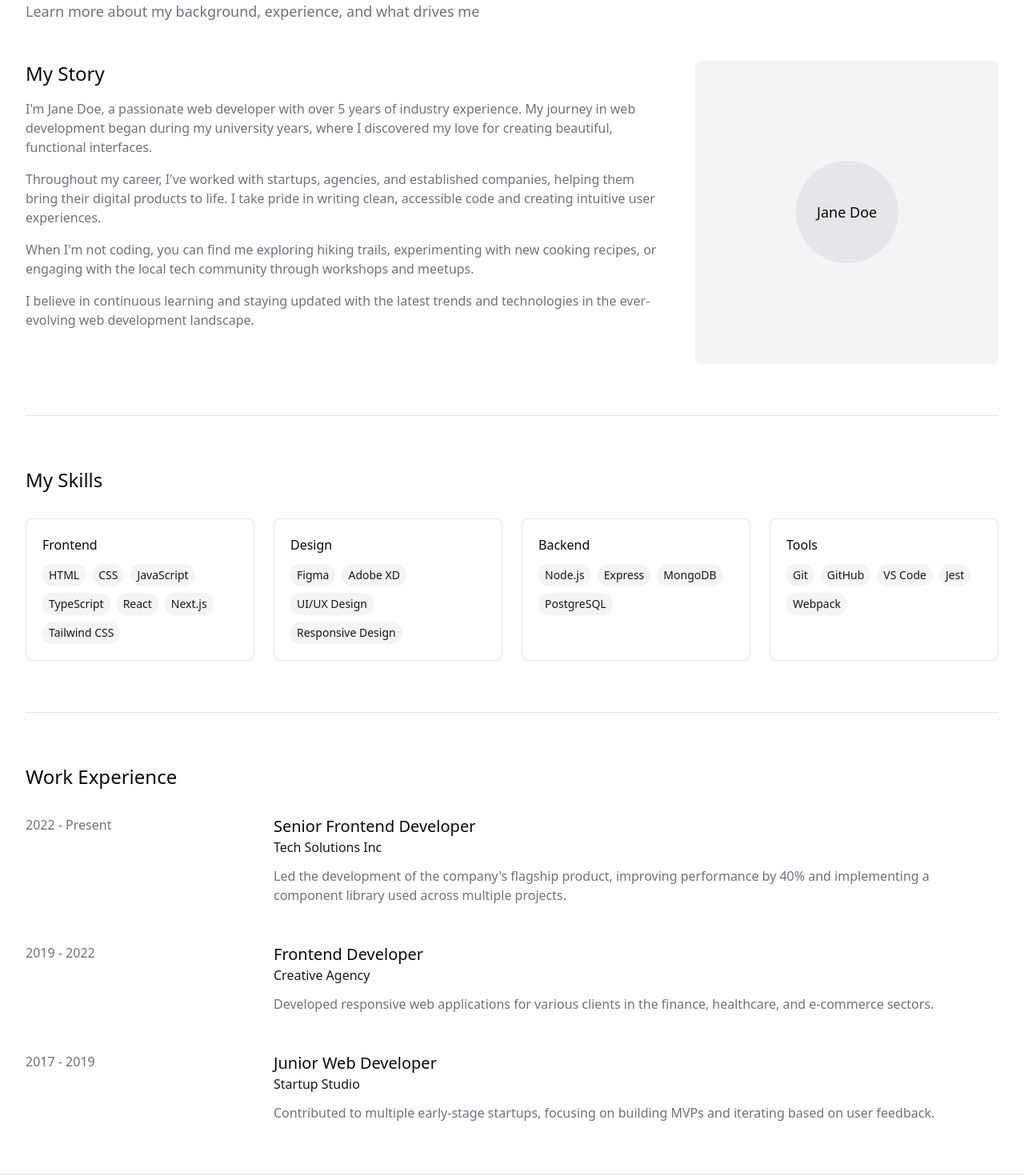
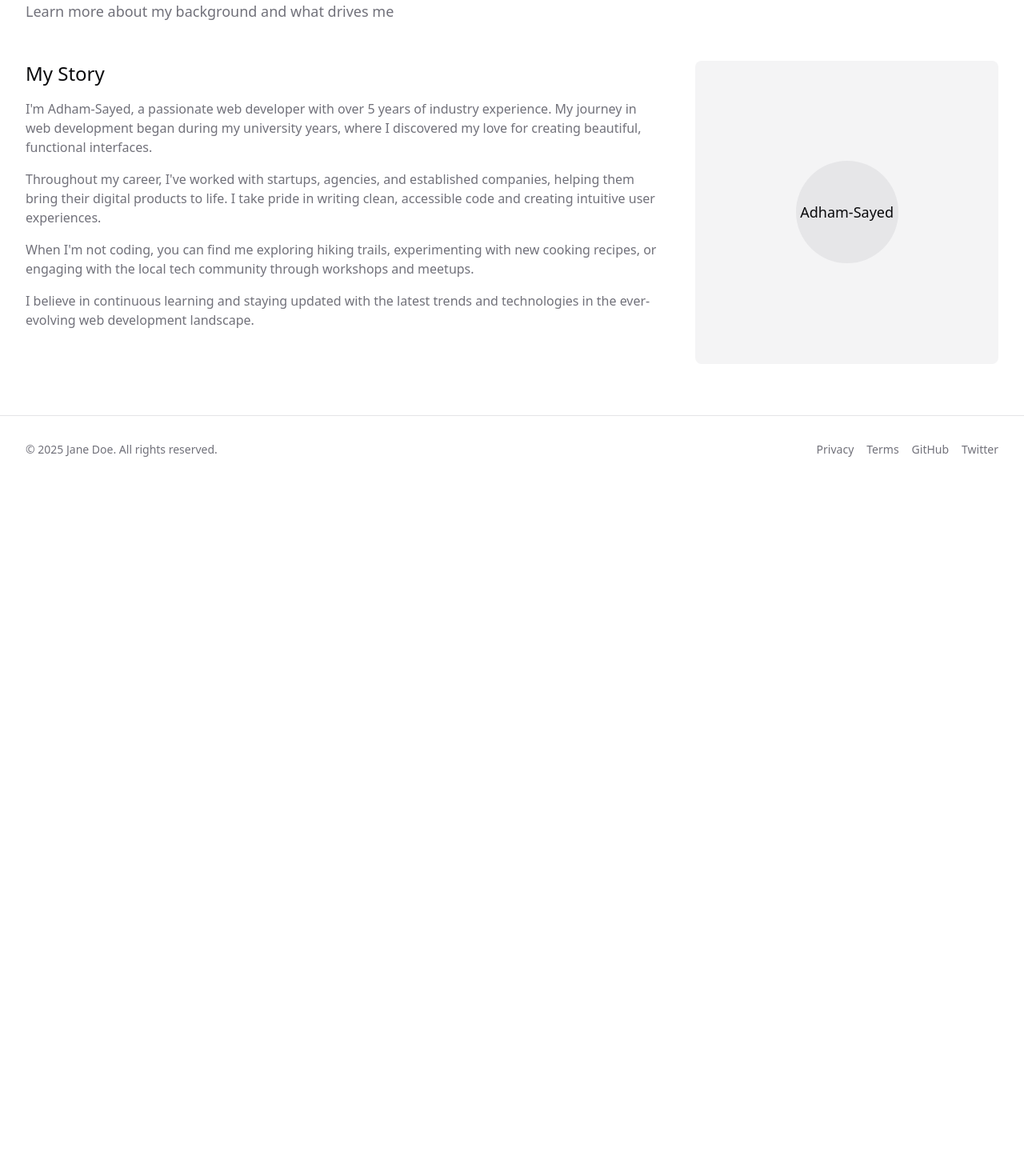
Before and after one commit to adhambnsayed/quiet-theme-glow, a React (Vite) app: page /about in a window 1280 px wide. Shown: the part 160-1630 px from the top of the page at 80% size. After the commit the page ends 800 px from the top, so only its background shows below. Built offline with nearby package versions, Linux system fonts and the light colour scheme.

Commit message:
Refactor portfolio to Adham-Sayed
Update portfolio to reflect Adham-Sayed's information, remove skills and experience sections, and modify project details.
</

```diff
--- a/index.html
+++ b/index.html
@@ -6,7 +6,7 @@
     <meta name="viewport" content="width=device-width, initial-scale=1.0" />
     <title>Adham-Sayed - Personal Portfolio</title>
     <meta name="description" content="Personal portfolio of Adham-Sayed - Web developer and designer" />
-    <meta name="author" content="Jane Doe" />
+    <meta name="author" content="Adham-Sayed" />
 
     <meta property="og:title" content="Adham-Sayed - Personal Portfolio" />
     <meta property="og:description" content="Personal portfolio of Adham-Sayed - Web developer and designer" />
@@ -14,7 +14,7 @@
     <meta property="og:image" content="https://lovable.dev/opengraph-image-p98pqg.png" />
 
     <meta name="twitter:card" content="summary_large_image" />
-    <meta name="twitter:site" content="@janedoe" />
+    <meta name="twitter:site" content="@adhamsayed" />
     <meta name="twitter:image" content="https://lovable.dev/opengraph-image-p98pqg.png" />
   </head>
 
--- a/src/components/home/hero-section.tsx
+++ b/src/components/home/hero-section.tsx
@@ -8,7 +8,7 @@ export function HeroSection() {
       <div className="page-container">
         <div className="max-w-3xl mx-auto text-center">
           <h1 className="text-4xl sm:text-5xl md:text-6xl font-bold tracking-tight mb-6">
-            Hi, I'm <span className="text-primary">Jane Doe</span>
+            Hi, I'm <span className="text-primary">Adham-Sayed</span>
           </h1>
           <p className="text-xl text-muted-foreground mb-8 leading-relaxed">
             A passionate web developer building beautiful interfaces and experiences.
--- a/src/components/layout/navbar.tsx
+++ b/src/components/layout/navbar.tsx
@@ -35,7 +35,7 @@ export function Navbar() {
     >
       <div className="page-container flex items-center justify-between h-16 sm:h-20">
         <Link to="/" className="text-lg sm:text-xl font-medium">
-          <span className="text-primary">Jane Doe</span>
+          <span className="text-primary">Adham-Sayed</span>
         </Link>
 
         <nav className="hidden md:flex items-center space-x-1">
--- a/src/pages/About.tsx
+++ b/src/pages/About.tsx
@@ -2,40 +2,12 @@
 import { SectionHeading } from "@/components/layout/section-heading";
 
 export default function About() {
-  const skills = [
-    { category: "Frontend", items: ["HTML", "CSS", "JavaScript", "TypeScript", "React", "Next.js", "Tailwind CSS"] },
-    { category: "Design", items: ["Figma", "Adobe XD", "UI/UX Design", "Responsive Design"] },
-    { category: "Backend", items: ["Node.js", "Express", "MongoDB", "PostgreSQL"] },
-    { category: "Tools", items: ["Git", "GitHub", "VS Code", "Jest", "Webpack"] },
-  ];
-
-  const experiences = [
-    {
-      title: "Senior Frontend Developer",
-      company: "Tech Solutions Inc",
-      period: "2022 - Present",
-      description: "Led the development of the company's flagship product, improving performance by 40% and implementing a component library used across multiple projects."
-    },
-    {
-      title: "Frontend Developer",
-      company: "Creative Agency",
-      period: "2019 - 2022",
-      description: "Developed responsive web applications for various clients in the finance, healthcare, and e-commerce sectors."
-    },
-    {
-      title: "Junior Web Developer",
-      company: "Startup Studio",
-      period: "2017 - 2019",
-      description: "Contributed to multiple early-stage startups, focusing on building MVPs and iterating based on user feedback."
-    },
-  ];
-
   return (
     <div className="pt-28">
       <div className="page-container">
         <SectionHeading
           title="About Me"
-          subtitle="Learn more about my background, experience, and what drives me"
+          subtitle="Learn more about my background and what drives me"
           align="left"
         />
 
@@ -44,7 +16,7 @@ export default function About() {
             <h3 className="text-2xl font-medium mb-4">My Story</h3>
             <div className="space-y-4 text-muted-foreground">
               <p>
-                I'm Jane Doe, a passionate web developer with over 5 years of industry experience. My journey
+                I'm Adham-Sayed, a passionate web developer with over 5 years of industry experience. My journey
                 in web development began during my university years, where I discovered my love for creating
                 beautiful, functional interfaces.
               </p>
@@ -67,49 +39,9 @@ export default function About() {
           <div>
             <div className="aspect-square bg-secondary rounded-lg flex items-center justify-center">
               <div className="w-32 h-32 rounded-full bg-muted-foreground/10 flex items-center justify-center">
-                <span className="text-lg font-medium">Jane Doe</span>
+                <span className="text-lg font-medium">Adham-Sayed</span>
               </div>
             </div>
-          </div>
-        </div>
-
-        <hr className="my-16" />
-
-        <div className="mb-16">
-          <h3 className="text-2xl font-medium mb-8">My Skills</h3>
-          <div className="grid sm:grid-cols-2 md:grid-cols-4 gap-6">
-            {skills.map((skill, index) => (
-              <div key={index} className="border rounded-lg p-5">
-                <h4 className="font-medium mb-3">{skill.category}</h4>
-                <div className="flex flex-wrap gap-2">
-                  {skill.items.map((item, i) => (
-                    <span key={i} className="text-sm px-2 py-1 bg-secondary rounded-full text-secondary-foreground">
-                      {item}
-                    </span>
-                  ))}
-                </div>
-              </div>
-            ))}
-          </div>
-        </div>
-
-        <hr className="my-16" />
-
-        <div>
-          <h3 className="text-2xl font-medium mb-8">Work Experience</h3>
-          <div className="space-y-12">
-            {experiences.map((experience, index) => (
-              <div key={index} className="grid md:grid-cols-4 gap-6">
-                <div>
-                  <p className="text-muted-foreground">{experience.period}</p>
-                </div>
-                <div className="md:col-span-3">
-                  <h4 className="text-xl font-medium">{experience.title}</h4>
-                  <p className="text-primary mb-3">{experience.company}</p>
-                  <p className="text-muted-foreground">{experience.description}</p>
-                </div>
-              </div>
-            ))}
           </div>
         </div>
       </div>
--- a/src/pages/Contact.tsx
+++ b/src/pages/Contact.tsx
@@ -69,11 +69,11 @@ export default function Contact() {
             <div className="space-y-6">
               <div>
                 <h4 className="font-medium mb-2">Email</h4>
-                <p className="text-muted-foreground">hello@janedoe.com</p>
+                <p className="text-muted-foreground">adhamebnsayedbnhanafi@gmail.com</p>
               </div>
               <div>
                 <h4 className="font-medium mb-2">Location</h4>
-                <p className="text-muted-foreground">San Francisco, CA</p>
+                <p className="text-muted-foreground">Egypt, Giza</p>
               </div>
               <div>
                 <h4 className="font-medium mb-2">Follow Me</h4>
--- a/src/pages/Home.tsx
+++ b/src/pages/Home.tsx
@@ -2,7 +2,7 @@
 import { HeroSection } from "@/components/home/hero-section";
 import { SectionHeading } from "@/components/layout/section-heading";
 import { Button } from "@/components/ui/button";
-import { Card, CardContent, CardFooter, CardHeader, CardTitle } from "@/components/ui/card";
+import { Card, CardContent, CardHeader, CardTitle } from "@/components/ui/card";
 import { Link } from "react-router-dom";
 
 export default function Home() {
@@ -50,7 +50,7 @@ export default function Home() {
             <div className="w-full md:w-1/2">
               <div className="aspect-square bg-secondary rounded-lg flex items-center justify-center">
                 <div className="w-48 h-48 rounded-full bg-muted-foreground/10 flex items-center justify-center">
-                  <span className="text-xl font-medium">Jane Doe</span>
+                  <span className="text-xl font-medium">Adham-Sayed</span>
                 </div>
               </div>
             </div>
--- a/src/pages/Projects.tsx
+++ b/src/pages/Projects.tsx
@@ -9,50 +9,50 @@ export default function Projects() {
 
   const projects = [
     {
-      title: "Project Alpha",
-      description: "A responsive web application with modern UI/UX principles and animations.",
-      tags: ["React", "TypeScript", "Tailwind CSS"],
-      category: "web",
-      featured: true,
-      link: "https://example.com"
-    },
-    {
-      title: "Portfolio Redesign",
-      description: "A complete redesign of a client portfolio with focus on minimalism and accessibility.",
-      tags: ["Next.js", "Framer Motion", "Figma"],
-      category: "design",
-      featured: true,
-      link: "https://example.com"
-    },
-    {
-      title: "Commerce Platform",
-      description: "An e-commerce solution with inventory management and payment processing.",
+      title: "E-Commerce Store",
+      description: "A full-featured online shopping platform with product catalog, cart, and secure checkout.",
       tags: ["React", "Node.js", "MongoDB"],
       category: "web",
       featured: true,
       link: "https://example.com"
     },
     {
-      title: "Task Manager",
-      description: "A productivity app to manage personal and team tasks with deadline tracking.",
-      tags: ["Vue.js", "Supabase", "Tailwind CSS"],
+      title: "Social Media Dashboard",
+      description: "Analytics dashboard for social media managers with real-time data visualization.",
+      tags: ["Vue.js", "Firebase", "Chart.js"],
+      category: "web",
+      featured: true,
+      link: "https://example.com"
+    },
+    {
+      title: "Travel Application",
+      description: "Mobile app for travelers to discover new places, plan itineraries, and share experiences.",
+      tags: ["React Native", "GraphQL", "AWS"],
+      category: "app",
+      featured: true,
+      link: "https://example.com"
+    },
+    {
+      title: "Restaurant Booking System",
+      description: "Online reservation system for restaurants with table management and customer notifications.",
+      tags: ["Next.js", "PostgreSQL", "Stripe"],
+      category: "web",
+      featured: false,
+      link: "https://example.com"
+    },
+    {
+      title: "Fitness Tracker",
+      description: "Mobile application for tracking workouts, nutrition, and achieving fitness goals.",
+      tags: ["Flutter", "Firebase", "HealthKit"],
       category: "app",
       featured: false,
       link: "https://example.com"
     },
     {
-      title: "Brand System",
-      description: "A comprehensive brand identity design for a tech startup.",
-      tags: ["Figma", "Illustrator", "UI Design"],
+      title: "Corporate Website",
+      description: "Modern, responsive website design for a financial services company.",
+      tags: ["HTML/CSS", "JavaScript", "WordPress"],
       category: "design",
-      featured: false,
-      link: "https://example.com"
-    },
-    {
-      title: "News Aggregator",
-      description: "An app that collects and organizes news from various sources based on user preferences.",
-      tags: ["React Native", "Redux", "API Integration"],
-      category: "app",
       featured: false,
       link: "https://example.com"
     },
```
